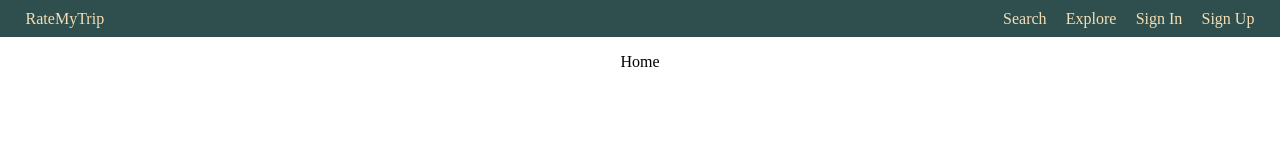
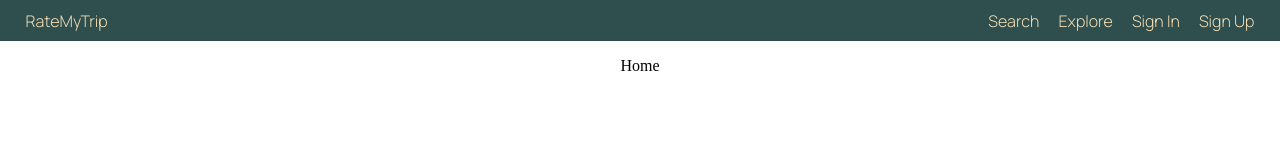
Before and after one commit to EthanCOgle/RateMyTrip, a React (Create React App) app in the folder rate-my-trip/: page / in a window 1280 px wide. Shown: the top 160 px of the page. Built offline with nearby package versions, Linux system fonts and the light colour scheme.

Commit message:
Added new font

```diff
--- a/rate-my-trip/src/index.css
+++ b/rate-my-trip/src/index.css
@@ -1,3 +1,5 @@
+@import url('https://fonts.googleapis.com/css2?family=Manrope:wght@300&display=swap');
+
 * {
   box-sizing: border-box;
 }
@@ -9,10 +11,12 @@
 .container {
   margin: 1rem;
   text-align: center;
+
 }
 
 .nav {
   background-color: darkslategrey;
+  font-family: 'Manrope', sans-serif ;
   color: wheat;
   display: flex;
   justify-content: space-between;
@@ -23,6 +27,7 @@
 
 .site-title {
   font-size: 2 rem;
+
 }
 .nav ul {
   padding: 0;
```
